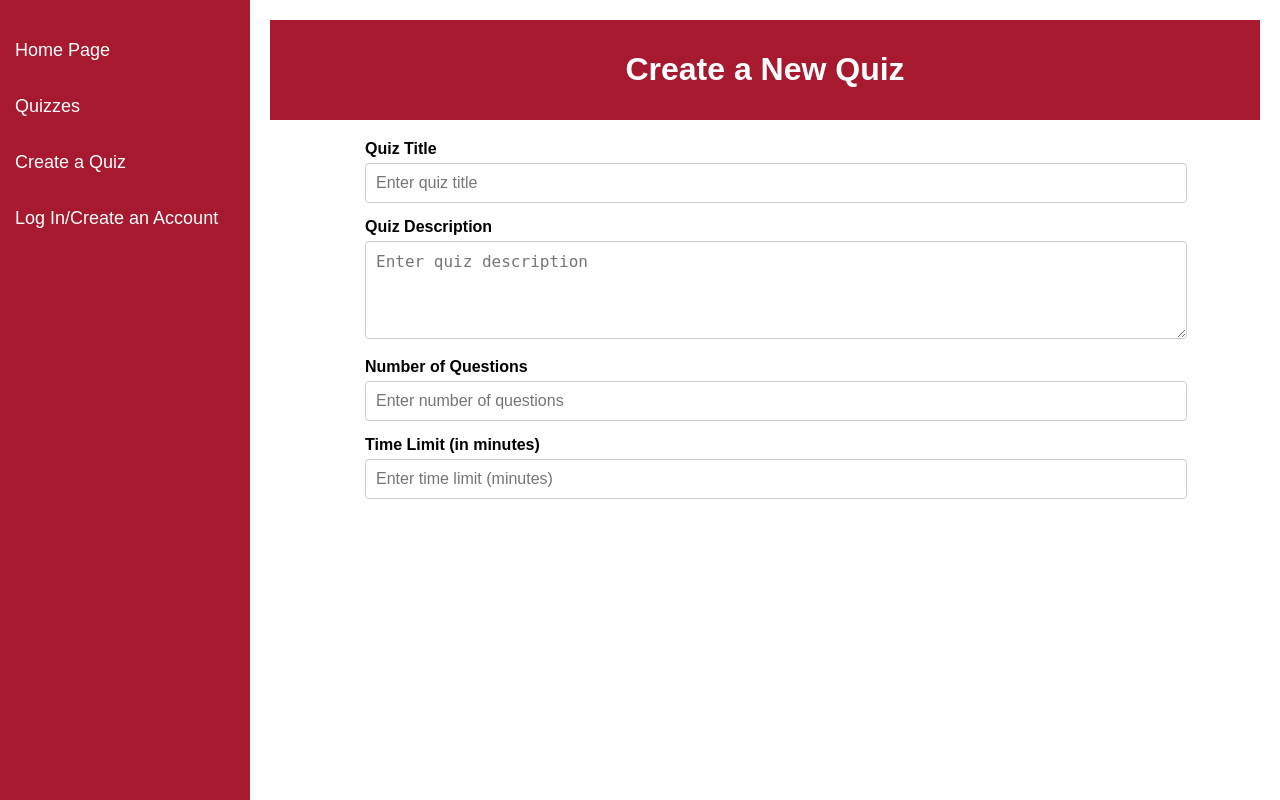
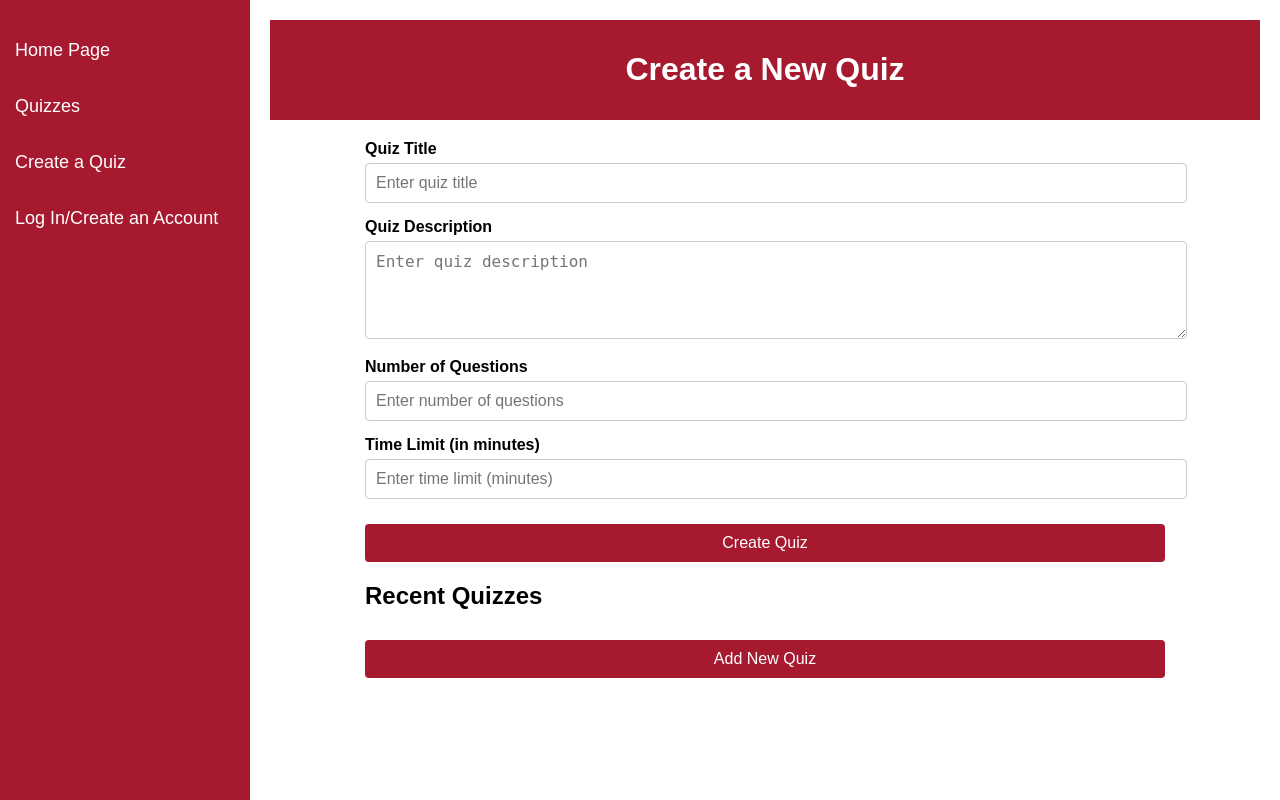
Before and after one commit to Joshua-Justus/Trivia-Game-276, a Flask app: page /create_quiz in a window 1280 px wide. Run offline with Flask 3, Linux system fonts and the light colour scheme.

Commit message:
Update create_quiz.html

```diff
--- a/templates/create_quiz.html
+++ b/templates/create_quiz.html
@@ -54,9 +54,44 @@
             background-color: #CC0633; /* SFU Light Red */
         }
 
+        /* Recent quizzes styling */
+        .recent-quizzes {
+            background-color: #f9f9f9; /* Light background for recent quizzes */
+            padding: 20px;
+            border-radius: 8px;
+            margin-top: 20px; /* Space between the form and recent quizzes */
+        }
+
+        .recent-quizzes h2 {
+            margin-top: 0;
+            font-size: 24px; /* Larger font for headings */
+        }
+
+        .quiz-item {
+            background-color: #e7f3fe; /* Light blue background for quiz items */
+            border: 1px solid #0077B6; /* Add a border */
+            padding: 10px;
+            margin: 5px 0;
+            border-radius: 4px;
+        }
+
+        .add-quiz-button {
+            background-color: #28a745; /* Green color for add button */
+            color: white;
+            padding: 10px;
+            border: none;
+            border-radius: 4px;
+            cursor: pointer;
+            margin-top: 20px;
+            width: 100%; /* Full-width button */
+            font-size: 16px; /* Consistent button font size */
+        }
+
+        .add-quiz-button:hover {
+            background-color: #218838; /* Darker green on hover */
+        }
     </style>
     -->
-
     <script>
         let quizzes = []; // Array to store quizzes
 
@@ -72,17 +107,8 @@
                     <label for="question${i}">Question ${i}</label>
                     <input type="text" id="question${i}" name="question${i}" placeholder="Enter question ${i}" required>
 
-                    <label for="answer${i}">Answer Option 1</label>
-                    <input type="text" id="answer${i}1" name="answer${i}1" placeholder="Enter option 1" required>
-
-                    <label for="answer${i}">Answer Option 2</label>
-                    <input type="text" id="answer${i}2" name="answer${i}2" placeholder="Enter option 2" required>
-
-                    <label for="answer${i}">Answer Option 3</label>
-                    <input type="text" id="answer${i}3" name="answer${i}3" placeholder="Enter option 3" required>
-
-                    <label for="answer${i}">Answer Option 4</label>
-                    <input type="text" id="answer${i}4" name="answer${i}4" placeholder="Enter option 4" required>
+                    <label for="answer${i}">Answer Options (Comma separated)</label>
+                    <input type="text" id="answer${i}" name="answer${i}" placeholder="Enter options like 'option1, option2, option3, option4'" required>
 
                     <label for="correct${i}">Correct Answer for Question ${i}</label>
                     <input type="text" id="correct${i}" name="correct${i}" placeholder="Enter the correct answer" required>
@@ -136,10 +162,10 @@
 <body>
     <!-- Sidebar -->
     <div class="sidebar">
-        <a href="/base.html">Home Page</a>
-        <a href="#quizzes">Quizzes</a>
+        <a href="/">Home Page</a>
+        <a href="/quizzes">Quizzes</a>
         <a class="active" href="#create">Create a Quiz</a>
-        <a href="#login">Log In/Create an Account</a>
+        <a href="/login">Log In/Create an Account</a>
     </div>
     <!-- Main Content -->
     <div class="main-content">
@@ -163,6 +189,14 @@
                 <!-- Container for dynamically generated question fields -->
                 <div id="questionContainer"></div>
 
+                <button type="submit">Create Quiz</button>
+            </form>
+
+            <div class="recent-quizzes">
+                <h2>Recent Quizzes</h2>
+                <div id="quizList"></div>
+                <button class="add-quiz-button" onclick="document.querySelector('.quiz-form').reset(); document.getElementById('questionContainer').innerHTML = '';">Add New Quiz</button>
+            </div>
         </div>
     </div>
 </body>
```
